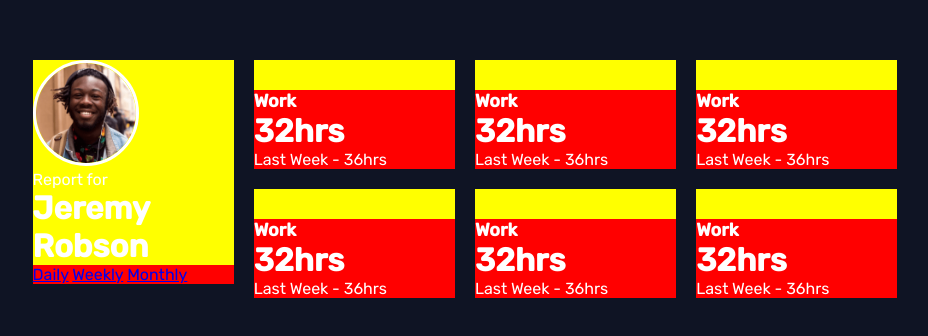
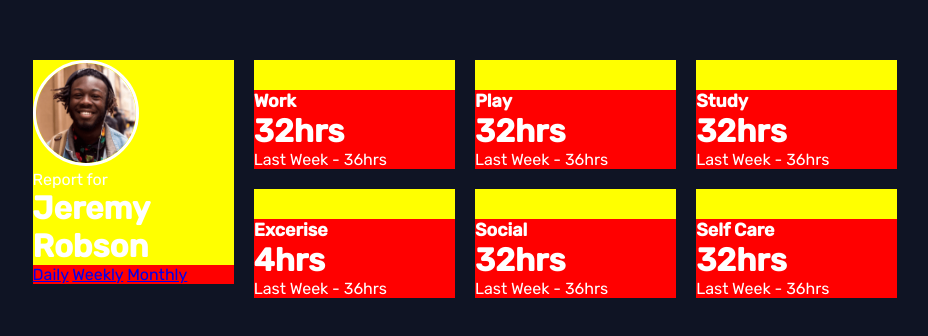
Before and after one commit to Mustafa-Hussien/time-tracking-dashboard, a plain HTML site: page index.html in a window 1280 px wide. Shown: the part 250-586 px from the top of the page, without its empty margins (175-1103 px from the left). Drawn offline with Linux system fonts and the light colour scheme.

Commit message:
updating html content and classes

```diff
--- a/index.html
+++ b/index.html
@@ -34,47 +34,47 @@
       <p>Last Week - 36hrs</p>
     </div>
   </div>
-  <div class="card work">
+  <div class="card play">
     <div class="top">
     </div>
     <div class="bottom">
-      <h2>Work</h2>
+      <h2>Play</h2>
       <h1>32hrs</h1>
       <p>Last Week - 36hrs</p>
     </div>
   </div>
-  <div class="card work">
+  <div class="card study">
     <div class="top">
     </div>
     <div class="bottom">
-      <h2>Work</h2>
+      <h2>Study</h2>
       <h1>32hrs</h1>
       <p>Last Week - 36hrs</p>
     </div>
   </div>
-  <div class="card work">
+  <div class="card excerise">
     <div class="top">
     </div>
     <div class="bottom">
-      <h2>Work</h2>
+      <h2>Excerise</h2>
+      <h1>4hrs</h1>
+      <p>Last Week - 36hrs</p>
+    </div>
+  </div>
+  <div class="card social">
+    <div class="top">
+    </div>
+    <div class="bottom">
+      <h2>Social</h2>
       <h1>32hrs</h1>
       <p>Last Week - 36hrs</p>
     </div>
   </div>
-  <div class="card work">
+  <div class="card self-care">
     <div class="top">
     </div>
     <div class="bottom">
-      <h2>Work</h2>
-      <h1>32hrs</h1>
-      <p>Last Week - 36hrs</p>
-    </div>
-  </div>
-  <div class="card work">
-    <div class="top">
-    </div>
-    <div class="bottom">
-      <h2>Work</h2>
+      <h2>Self Care</h2>
       <h1>32hrs</h1>
       <p>Last Week - 36hrs</p>
     </div>
```
